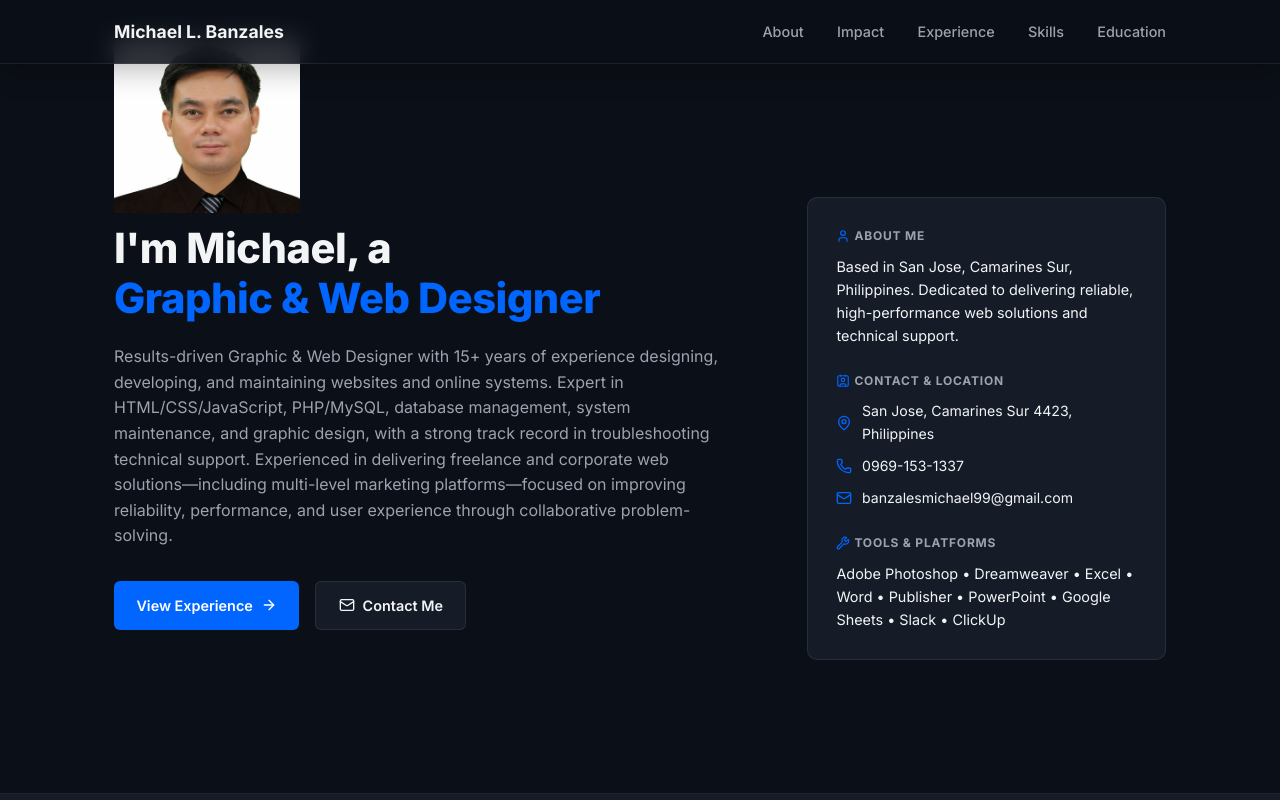
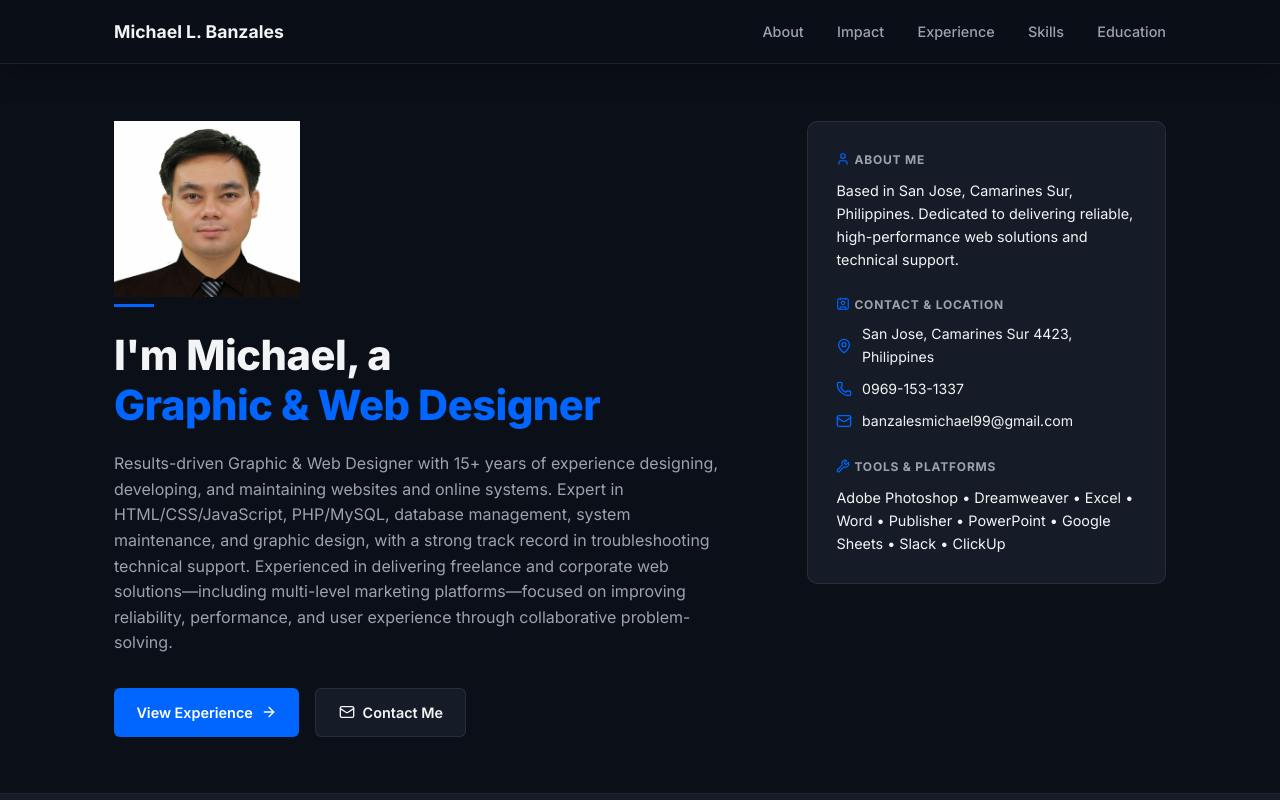
Before and after one commit to MichaelBanzales/michaelbanzales-portfolio, a plain HTML site: page index.html in a window 1280 px wide. Shown: the top 800 px of the page. Drawn offline with nearby package versions, Linux system fonts and the light colour scheme.

Commit message:
Add files via upload

```diff
--- a/index.html
+++ b/index.html
@@ -32,7 +32,7 @@
     <div class="container hero-grid">
       <div class="hero-text">
 
-          <div><img style="position: absolute; margin-top: -160px;" src="myckail.jpg" alt="" width="186" height="176" class="img-fluid animated"></div>
+          <p><img style="" src="myckail.jpg" alt="" width="186" height="176" class="img-fluid animated"></p>
         <div class="accent-line"></div>
         <h1>I'm Michael, a <br><span class="highlight">Graphic & Web Designer</span></h1>
         <p class="summary">
```
